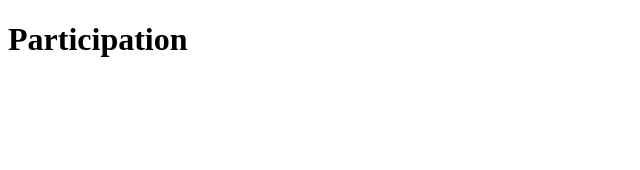
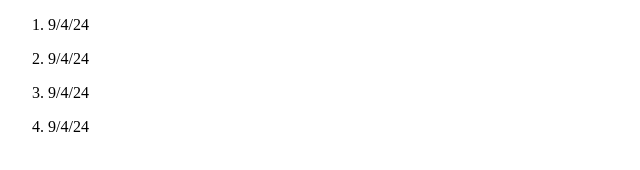
Before and after one commit to askillestad3/cpsc332fa24, a plain HTML site: page docs/index.html in a window 1280 px wide. Shown: the whole page, without its empty margins (0-640 px from the left). Drawn offline with Linux system fonts and the light colour scheme.

Commit message:
docs index update

```diff
--- a/docs/index.html
+++ b/docs/index.html
@@ -4,11 +4,16 @@
 <head>
     <meta charset="UTF-8">
     <meta name="viewport" content="width=device-width, initial-scale=1.0">
-    <title>Participation</title>
+    <title>CPSC 332 Participation Assignments</title>
 </head>
 
 <body>
-    <h1>Participation</h1>
+    <ol>
+        <li><p id="9-4">9/4/24</p></li>
+        <li><p id="9-6">9/4/24</p></li>
+        <li><p id="9-9">9/4/24</p></li>
+        <li><p id="9-11">9/4/24</p></li>
+    </ol>
 </body>
 
 </html>
```
